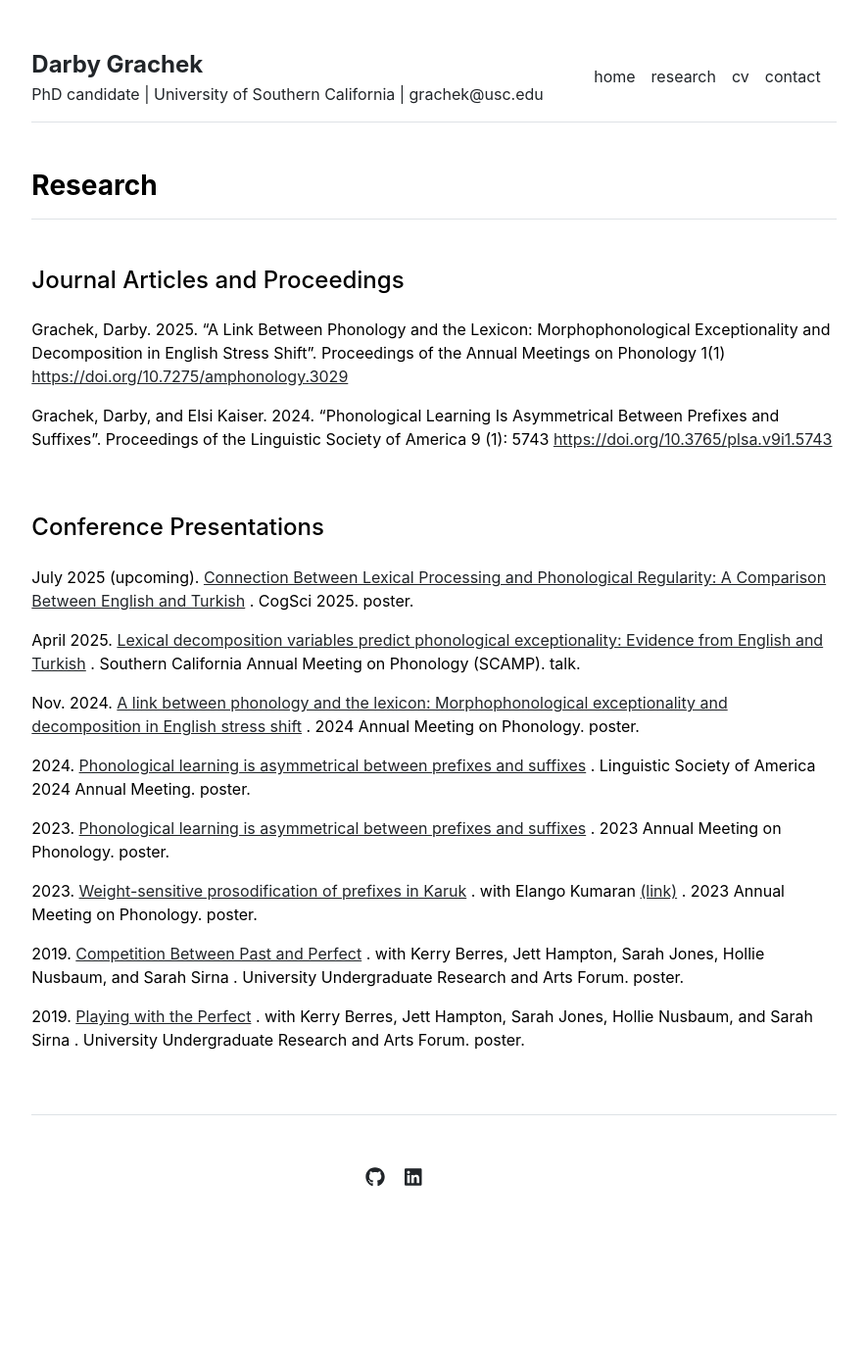
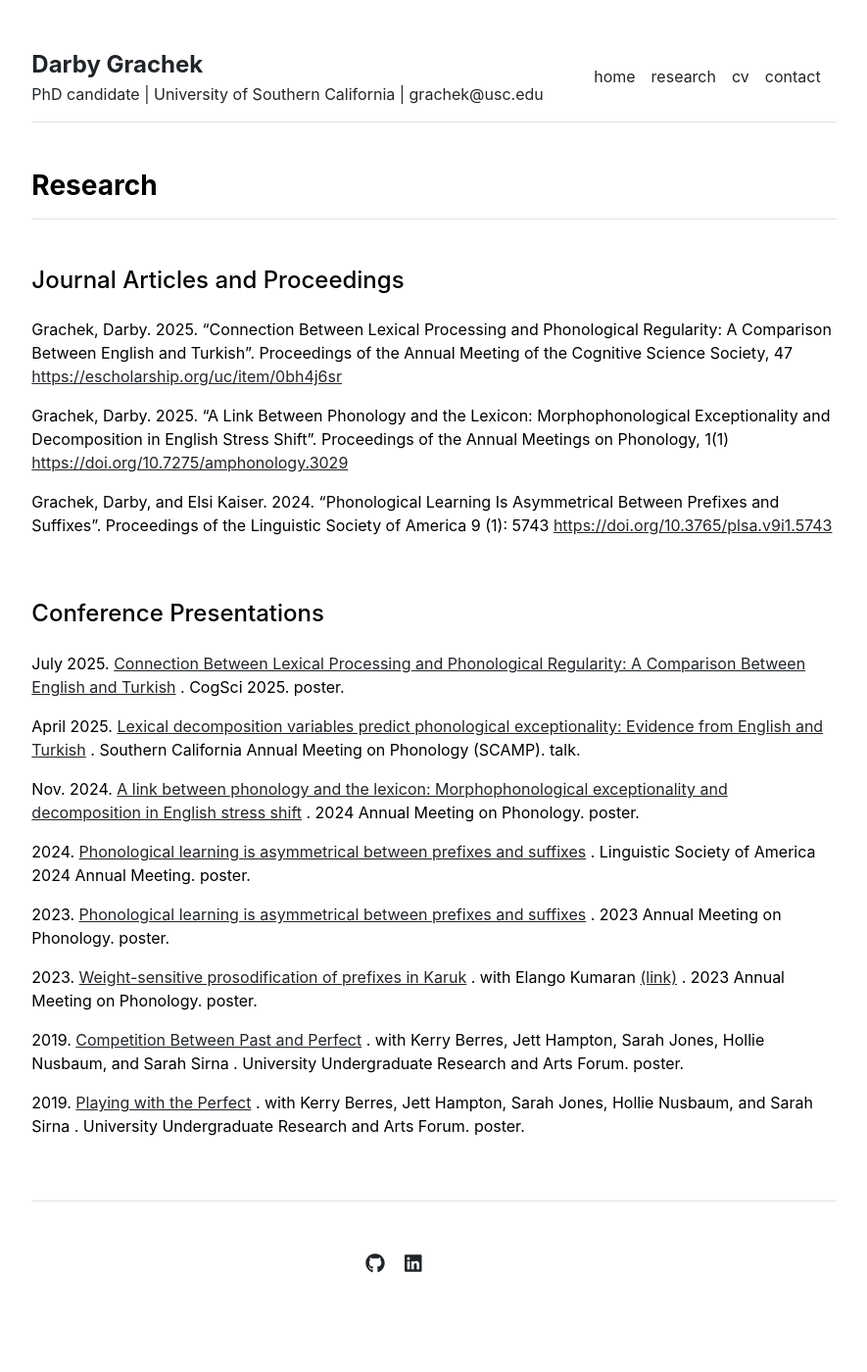
Before and after one commit to darbygrachek/darbygrachek.github.io, a Jekyll site: the page built from publications.md, in a window 1280 px wide. Shown: the whole page at 98% size, without its empty margins (197-1082 px from the left). Built offline with Jekyll 4.4.1, drawn with Linux system fonts in a browser that asks for light colours; before the commit the page ends 1312 px from its top, so only the background shows below that.

Commit message:
Update publications.yml

```diff
--- a/_data/publications.yml
+++ b/_data/publications.yml
@@ -4,11 +4,12 @@
 
 
 journal_articles_and_proceedings:
-    - {name: 'Grachek, Darby. 2025. “A Link Between Phonology and the Lexicon: Morphophonological Exceptionality and Decomposition in English Stress Shift”. Proceedings of the Annual Meetings on Phonology 1(1)', url: 'https://doi.org/10.7275/amphonology.3029'}
+    - {name: 'Grachek, Darby. 2025. “Connection Between Lexical Processing and Phonological Regularity: A Comparison Between English and Turkish”. Proceedings of the Annual Meeting of the Cognitive Science Society, 47', url: 'https://escholarship.org/uc/item/0bh4j6sr'}
+    - {name: 'Grachek, Darby. 2025. “A Link Between Phonology and the Lexicon: Morphophonological Exceptionality and Decomposition in English Stress Shift”. Proceedings of the Annual Meetings on Phonology, 1(1)', url: 'https://doi.org/10.7275/amphonology.3029'}
     - {name: 'Grachek, Darby, and Elsi Kaiser. 2024. “Phonological Learning Is Asymmetrical Between Prefixes and Suffixes”. Proceedings of the Linguistic Society of America 9 (1): 5743', url: 'https://doi.org/10.3765/plsa.v9i1.5743'}
 
 conference_presentations:
-    - date: 'July 2025 (upcoming)'
+    - date: 'July 2025'
       title: 'Connection Between Lexical Processing and Phonological Regularity: A Comparison Between English and Turkish'
       #title_url: '/publications/AMP2024_submission.pdf'
       #additional_author: ''
```
